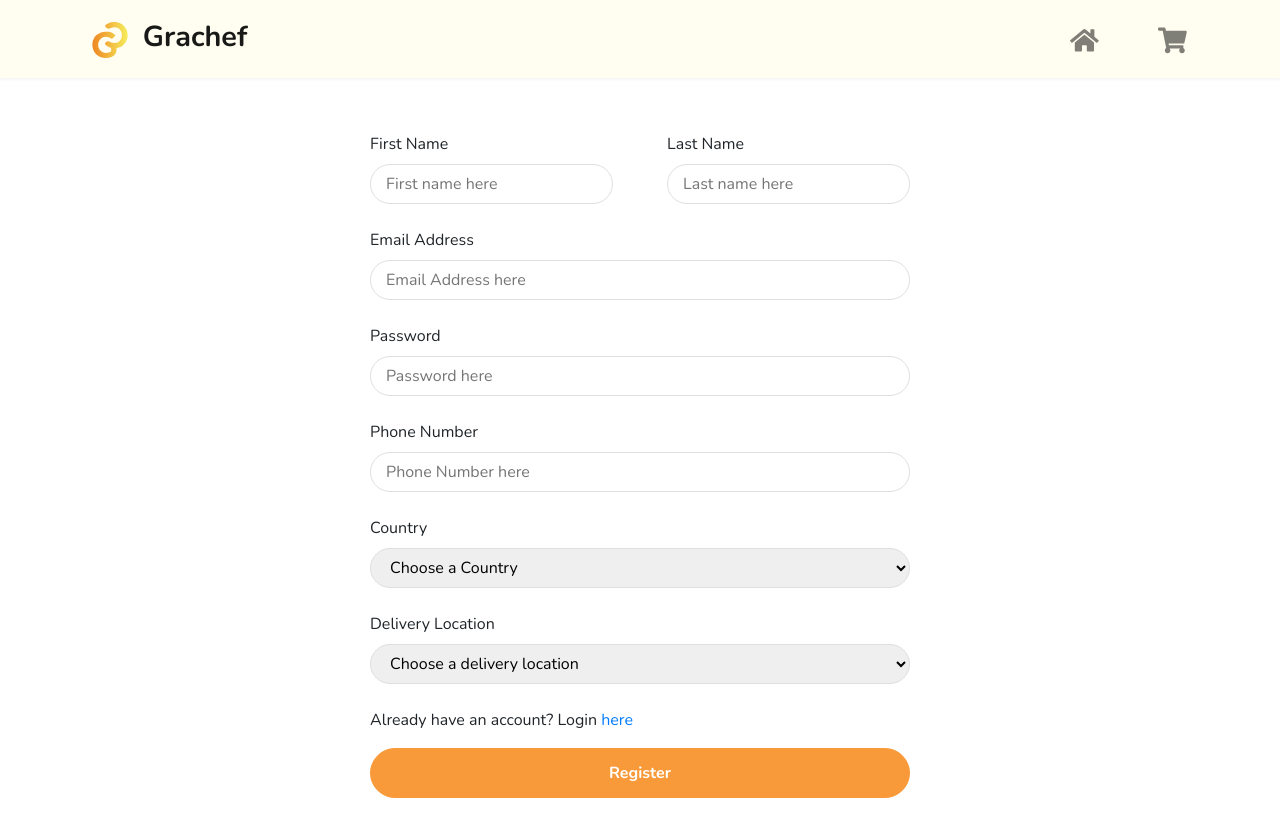
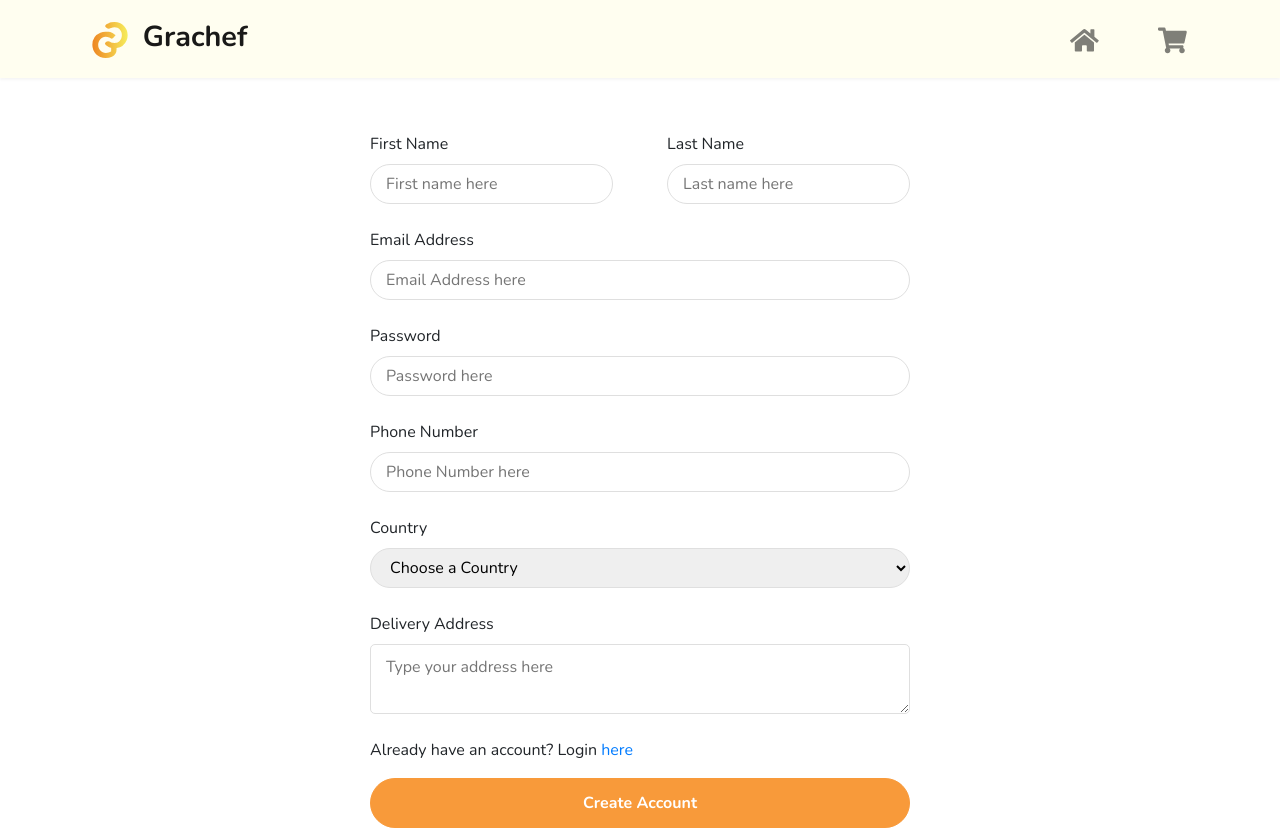
Before and after one commit to jilh/grachef, a React (Create React App) app: page /signup in a window 1280 px wide. Shown: the top 830 px of the page. Built offline with nearby package versions, Linux system fonts and the light colour scheme.

Commit message:
Added textarea to registration form for delivery address

```diff
--- a/src/components/SignupForm.js
+++ b/src/components/SignupForm.js
@@ -34,16 +34,12 @@ function SignupForm(){
                 </select>
             </div>
             <div className="form-base">
-                <label>Delivery Location</label>
-                <select name="delivery_location" class="custom-form-input">
-                    <option value="">Choose a delivery location</option>
-                    <option value="Egbe">Egbe</option>
-                    <option value="Ilorin">Ilorin</option>
-                </select>
+                <label>Delivery Address</label>
+                <textarea name="delivery_location" class="custom-textarea" placeholder="Type your address here"></textarea>
             </div>
             <div className="form-base">
                 <p>Already have an account? Login <a href="#login">here</a></p>
-                <input type="submit" value="Register" className="custom-form-btn" />
+                <input type="submit" value="Create Account" className="custom-form-btn" />
             </div>
         </form>
     )
--- a/src/styles/Registration.css
+++ b/src/styles/Registration.css
@@ -23,6 +23,19 @@
     padding: 10px 15px;
     border-radius: 50px;
     border: 1px solid #dfdfdf;
+}
+.custom-form > .form-base > .custom-textarea {
+    height: auto;
+    border-radius: 5px;
+    padding: 10px 15px;
+    border: 1px solid #dfdfdf;
+    max-height: 100px;
+}
+.custom-form > .form-base > .custom-textarea:focus {
+    height: auto;
+    border: 1px solid #F89A3A;
+    border-radius: 5px;
+    outline: none;
 }
 .custom-form > .form-base > .custom-form-input:focus, .custom-form > .form-col > .form-base > .custom-form-input:focus{
     border: 1px solid #F89A3A;
```
